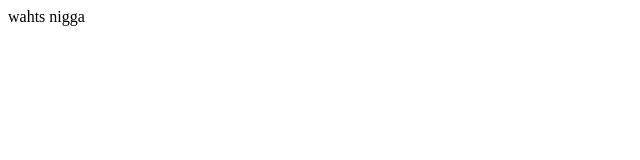
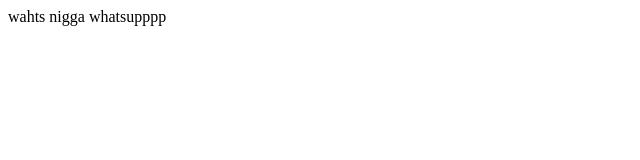
Before and after one commit to karandas621-tech/campus-eye, a plain HTML site: page hello.html in a window 1280 px wide. Shown: the whole page, without its empty margins (0-640 px from the left). Drawn offline with Linux system fonts and the light colour scheme.

Commit message:
added text

```diff
--- a/hello.html
+++ b/hello.html
@@ -7,7 +7,7 @@
 </head>
 <body>
     wahts nigga
-
+    whatsupppp
 
 </body>
 </html>
```
